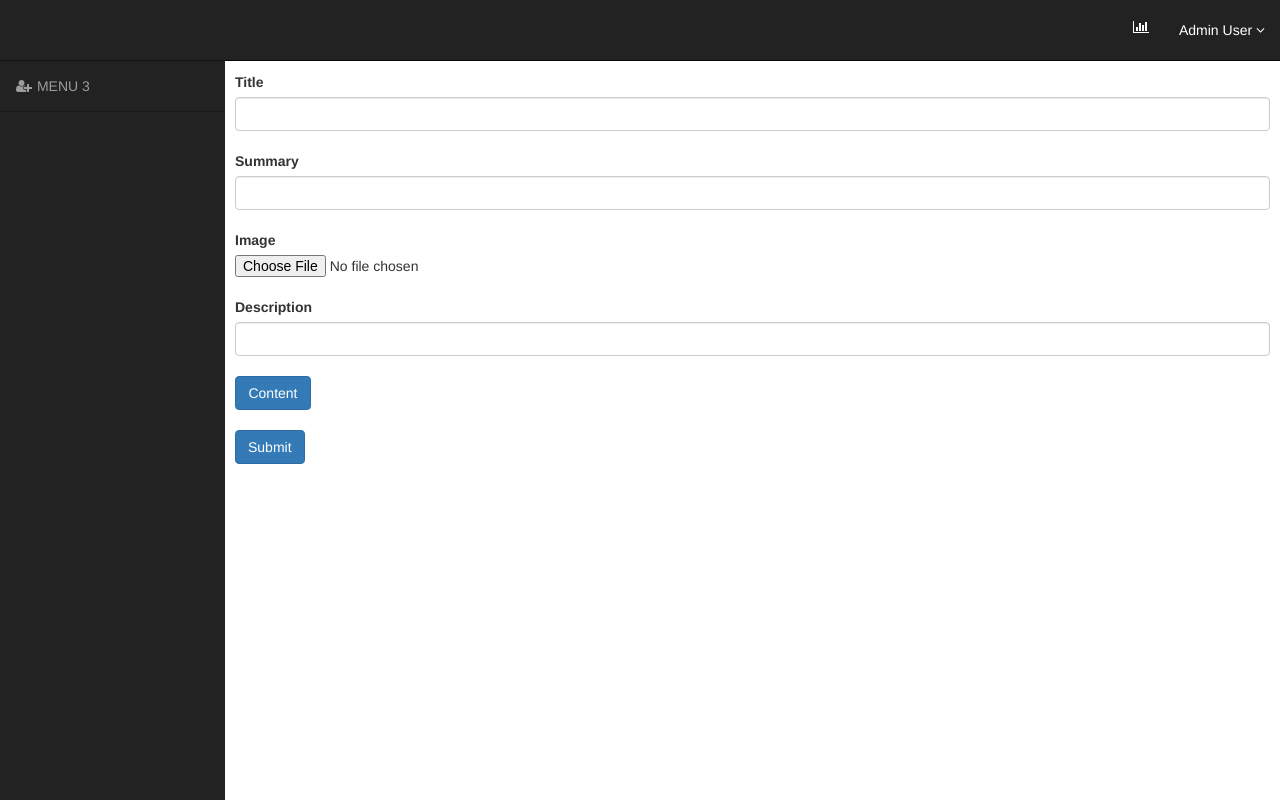
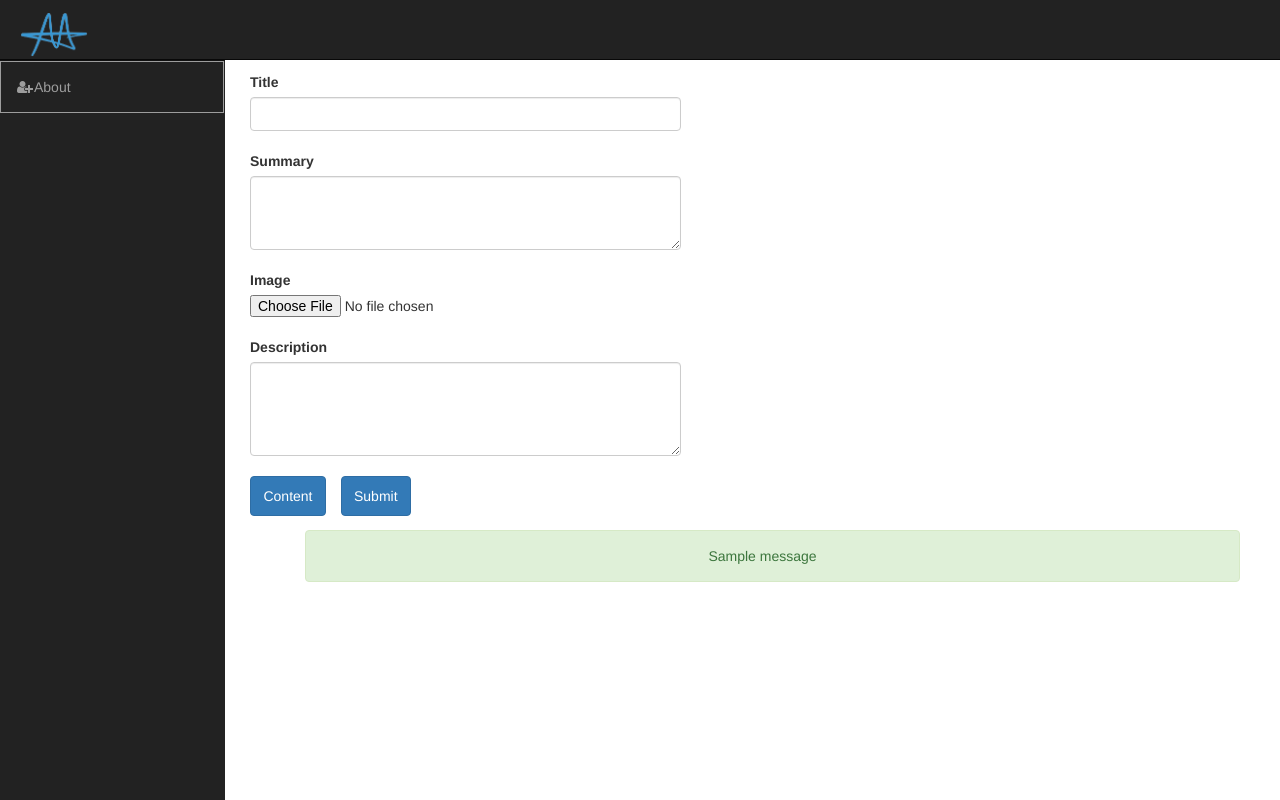
Before and after one commit to Hritik3105/books, a Django app: page / in a window 1280 px wide. Run offline with Django 4.2, Linux system fonts and the light colour scheme; tables that the repository leaves empty hold one stand-in row (values such as "Sample post"); one stand-in notice (Sample message) is shown; parts of the project's set-up code (start-up, migrations or seed data) failed here and were passed over; some libraries are stand-ins or nearby versions.

Commit message:
third commit

```diff
--- a/myapp/form.py
+++ b/myapp/form.py
@@ -1,6 +1,6 @@
 from distutils.command.upload import upload
 from django.forms import ModelForm
-from .models import Books
+from .models import Books,About
 from django import forms
 
 from ckeditor_uploader.fields import RichTextUploadingField
@@ -14,9 +14,11 @@ class BookForm(ModelForm):
 
         }
     ))
-    summary = forms.CharField(label="Summary",required=False,widget=forms.TextInput(
+    summary = forms.CharField(label="Summary",required=False,widget=forms.Textarea(
         attrs={
         'class':'form-control',
+         'rows':3,
+         'cols':15
 
         }
 
@@ -25,9 +27,11 @@ class BookForm(ModelForm):
     image=forms.FileField(required=False)
 
 
-    description=forms.CharField(required=False,label="Description", widget=forms.TextInput(
+    description=forms.CharField(required=False,label="Description", widget=forms.Textarea(
         attrs={
         'class':'form-control',
+        'rows':4,
+         'cols':15
         }
 
 
@@ -38,3 +42,13 @@ class BookForm(ModelForm):
     class Meta:
         model=Books
         fields=["title","summary","image","description","content"]
+
+
+class AboutForm(ModelForm):
+
+
+    content=RichTextUploadingField()
+
+    class Meta:
+        model=About
+        fields=["content"]
--- a/myapp/models.py
+++ b/myapp/models.py
@@ -6,7 +6,7 @@ from ckeditor_uploader.fields import RichTextUploadingField
 
 
 # Create your models here.
-class   Books(models.Model):
+class Books(models.Model):
     title=models.CharField(max_length=200,null=True)
     summary=models.CharField(max_length=200,null=True)
     image=models.FileField(null=True)
@@ -15,3 +15,10 @@ class   Books(models.Model):
     created_at=models.DateTimeField(auto_now_add=True,null=True)
     updated_at=models.DateTimeField(auto_now_add=True,null=True)
     content=RichTextUploadingField(blank=True,null=True)
+
+
+class About(models.Model):
+    status=models.BooleanField(null=True)
+    content=RichTextUploadingField(blank=True,null=True)
+    created_at=models.DateTimeField(auto_now_add=True,null=True)
+    updated_at=models.DateTimeField(auto_now_add=True,null=True)
--- a/myapp/static/css/style.css
+++ b/myapp/static/css/style.css
@@ -145,3 +145,21 @@
 input#btnID {
     width: 76px;
 }
+
+.book textarea#id_description {
+    max-width: 431px;
+}
+.book textarea#id_summary {
+    max-width: 431px;
+}
+.book input#id_title {
+    max-width: 431px;
+}
+img.logotop {
+    max-width: 78px;
+    padding: 5px
+}
+ul.nav.navbar-nav.side-nav.book li a {
+    max-width: 224px;
+    border: 1px solid;
+}
--- a/myapp/templates/admin.html
+++ b/myapp/templates/admin.html
@@ -9,59 +9,17 @@
     #main2{
         display: none;
     }
+
 </style>
 
-<div id="throbber" style="display:none; min-height:120px;"></div>
-<div id="noty-holder"></div>
-<div id="wrapper">
-    <!-- Navigation -->
-    <nav class="navbar navbar-inverse navbar-fixed-top" role="navigation">
-        <!-- Brand and toggle get grouped for better mobile display -->
-        <div class="navbar-header">
-            <button type="button" class="navbar-toggle" data-toggle="collapse" data-target=".navbar-ex1-collapse">
-                <span class="sr-only">Toggle navigation</span>
-                <span class="icon-bar"></span>
-                <span class="icon-bar"></span>
-                <span class="icon-bar"></span>
-            </button>
-            <a class="navbar-brand" href="https://bryanrojasq.wordpress.com">
-
-            </a>
-        </div>
-        <!-- Top Menu Items -->
-        <ul class="nav navbar-right top-nav">
-            <li><a href="#" data-placement="bottom" data-toggle="tooltip" href="#" data-original-title="Stats"><i class="fa fa-bar-chart-o"></i>
-                </a>
-            </li>
-            <li class="dropdown">
-                <a href="#" class="dropdown-toggle" data-toggle="dropdown">Admin User <b class="fa fa-angle-down"></b></a>
-                <ul class="dropdown-menu">
-                    <li><a href="#"><i class="fa fa-fw fa-user"></i> Edit Profile</a></li>
-                    <li><a href="#"><i class="fa fa-fw fa-cog"></i> Change Password</a></li>
-                    <li class="divider"></li>
-                    <li><a href="#"><i class="fa fa-fw fa-power-off"></i> Logout</a></li>
-                </ul>
-            </li>
-        </ul>
-        <!-- Sidebar Menu Items - These collapse to the responsive navigation menu on small screens -->
-        <div class="collapse navbar-collapse navbar-ex1-collapse">
-            <ul class="nav navbar-nav side-nav">
-
-            <li>
-                <a href="#"><i class="fa fa-fw fa-user-plus"></i>  MENU 3</a>
-            </li>
-
-            </ul>
-        </div>
-        <!-- /.navbar-collapse -->
-    </nav>
+{%include 'sidebar.html'%}
 
     <div id="page-wrapper">
         <div class="container-fluid">
             <!-- Page Heading -->
             <div class="row" id="main">
 
-
+                 <div class="col-md-12 book">
 
 
 
@@ -80,11 +38,27 @@
                         {{form.media}}
                         {{form.content}}
                         </div>
+                        <div class="row">
+                            <div class="col-md-12 d-flex"style="display: flex;max-width: 431;">
+                                <input onclick=show() class="btn btn-primary" value="Content" id="btnID" style="margin-right: 15px;"><br><br>
+                                <button type="submit" class="btn btn-primary">Submit</button>
+                            </div>
+                        </div>
+                    </form>
+                    {% if messages%}
+                    <ul class="messages">
+                        {% for message in messages %}
+                        <div class="container-fluid p-0">
+                            <div class="row">
+                                {% comment %} <div class="col-sm-2">
+                            <div class="image_check"><img src="/static/image/check.jpg"></div></div> {% endcomment %}
+                            <div class="col-sm-12"><div class="alert {{ message.tags }} alert-dismissible" role="alert" >
 
-                    <input onclick=show() class="btn btn-primary" value="Content" id="btnID"><br><br>
-                    <button type="submit" class="btn btn-primary">Submit</button>
-
-                </form>
+                                <center>{{ message }}</center>
+                        {% endfor %}
+                        {%endif%}
+                    </div>
+                    </ul>
 
 
 
--- /dev/null
+++ b/myapp/templates/sidebar.html
@@ -0,0 +1,46 @@
+
+<div id="throbber" style="display:none; min-height:120px;"></div>
+<div id="noty-holder"></div>
+<div id="wrapper">
+    <!-- Navigation -->
+    <nav class="navbar navbar-inverse navbar-fixed-top" role="navigation">
+        <!-- Brand and toggle get grouped for better mobile display -->
+        <div class="navbar-header">
+            <button type="button" class="navbar-toggle" data-toggle="collapse" data-target=".navbar-ex1-collapse">
+                <span class="sr-only">Toggle navigation</span>
+                <span class="icon-bar"></span>
+                <span class="icon-bar"></span>
+                <span class="icon-bar"></span>
+            </button>
+            <a class="navbar-brand" href="/">
+                <img src="/static/img/logo.png"class="logotop">
+
+            </a>
+        </div>
+        <!-- Top Menu Items -->
+        <ul class="nav navbar-right top-nav     ">
+            {% comment %} <li><a href="#" data-placement="bottom" data-toggle="tooltip" href="#" data-original-title="Stats"><i class="fa fa-bar-chart-o"></i>
+                </a> {% endcomment %}
+            </li>
+            <li class="dropdown">
+                {% comment %} <a href="#" class="dropdown-toggle" data-toggle="dropdown">Admin User <b class="fa fa-angle-down"></b></a> {% endcomment %}
+                <ul class="dropdown-menu">
+                    <li><a href="#"><i class="fa fa-fw fa-user"></i> Edit Profile</a></li>
+                    <li><a href="#"><i class="fa fa-fw fa-cog"></i> Change Password</a></li>
+                    <li class="divider"></li>
+                    <li><a href="#"><i class="fa fa-fw fa-power-off"></i> Logout</a></li>
+                </ul>
+            </li>
+        </ul>
+        <!-- Sidebar Menu Items - These collapse to the responsive navigation menu on small screens -->
+        <div class="collapse navbar-collapse navbar-ex1-collapse" style="padding:0 0 0 0px;min-height: 59px;">
+            <ul class="nav navbar-nav side-nav book">
+
+            <li>
+                <a href="{% url 'about' %}"><i class="fa fa-fw fa-user-plus"></i>About</a>
+            </li>
+
+            </ul>
+        </div>
+        <!-- /.navbar-collapse -->
+    </nav>
--- a/myapp/urls.py
+++ b/myapp/urls.py
@@ -4,7 +4,8 @@ from django.urls import path
 
 urlpatterns = [
     path("",views.AddBook,name="book"),
+    path("about",views.AddContent,name="about"),
     path("book",Book.as_view(),name="books"),
-        path("content/<int:id>",Content.as_view(),name="content"),
+    path("content/<int:id>",Content.as_view(),name="content"),
 
 ]
--- a/myapp/views.py
+++ b/myapp/views.py
@@ -1,14 +1,14 @@
 from turtle import pos
 from .models import *
 from django.shortcuts import render,redirect
-from .form import BookForm
+from .form import BookForm,AboutForm
 from .serializers import BookSerializer, ContentSerializer
-from rest_framework.generics import CreateAPIView
 from rest_framework.response import Response
 from rest_framework import status
 from rest_framework.views import APIView
 from bs4 import BeautifulSoup
 from urllib.parse import urlsplit
+from django.contrib import messages
 # Create your views here.
 
 
@@ -23,6 +23,7 @@ def AddBook(request):
 
             post_item.save()
             print(post_item.content)
+            messages.success(request,"Data submitted successfully")
 
             return redirect("/")
         else:
@@ -33,6 +34,29 @@ def AddBook(request):
         form =BookForm()
 
     return render(request,"admin.html",{"form":form})
+
+def AddContent(request):
+    if request.method =="POST":
+        form1=AboutForm(request.POST,request.FILES)
+        if form1.is_valid():
+            print("enter4")
+
+            form1.instance.status =1
+            post_item=form1.save()
+
+            post_item.save()
+            print(post_item.content)
+            messages.success(request,"Data submitted successfully")
+
+            return redirect("about")
+        else:
+
+
+            return render(request,"about.html",{"form":form1})
+    else:
+        form =AboutForm()
+
+    return render(request,"about.html",{"form":form})
 
 
 class Book(APIView):
```
Also changed, not shown: myapp/templates/about.html (added, +68 -0 lines), myproj/settings.py (+11 -0 lines), media/2022/10/12/desktop-4_opovHdr.jpg (added), media/Desktop_-_4.jpg (added), myapp/migrations/0005_about.py (added), myapp/static/img/logo.png (added). Lines whose indentation alone changed are shown as unchanged.
